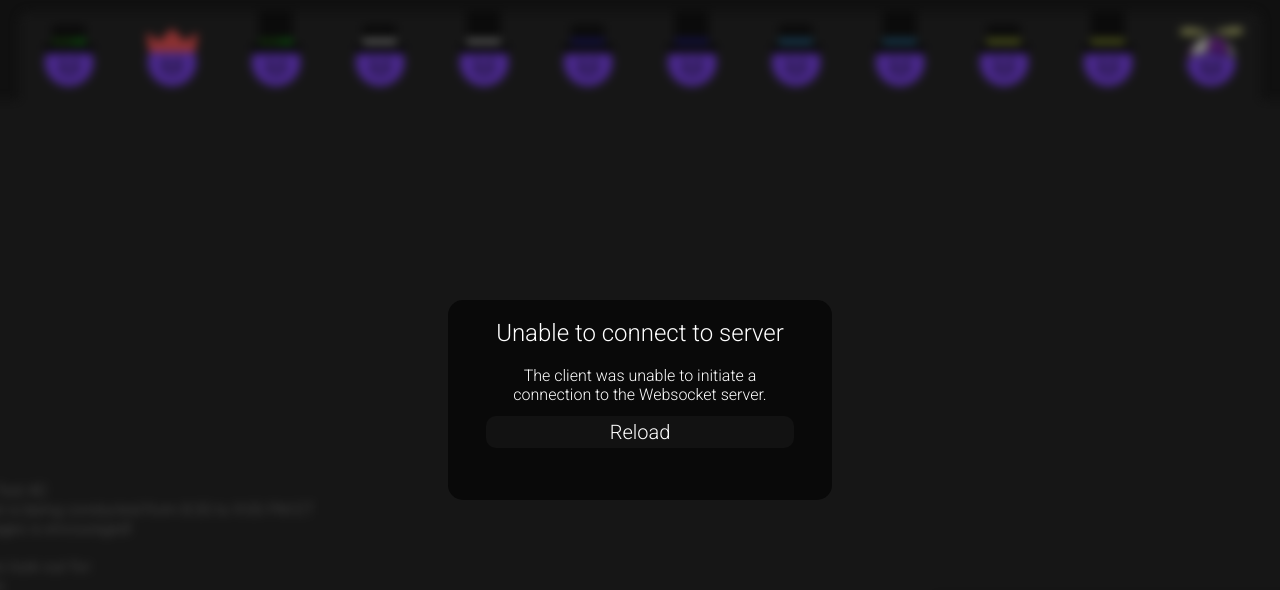
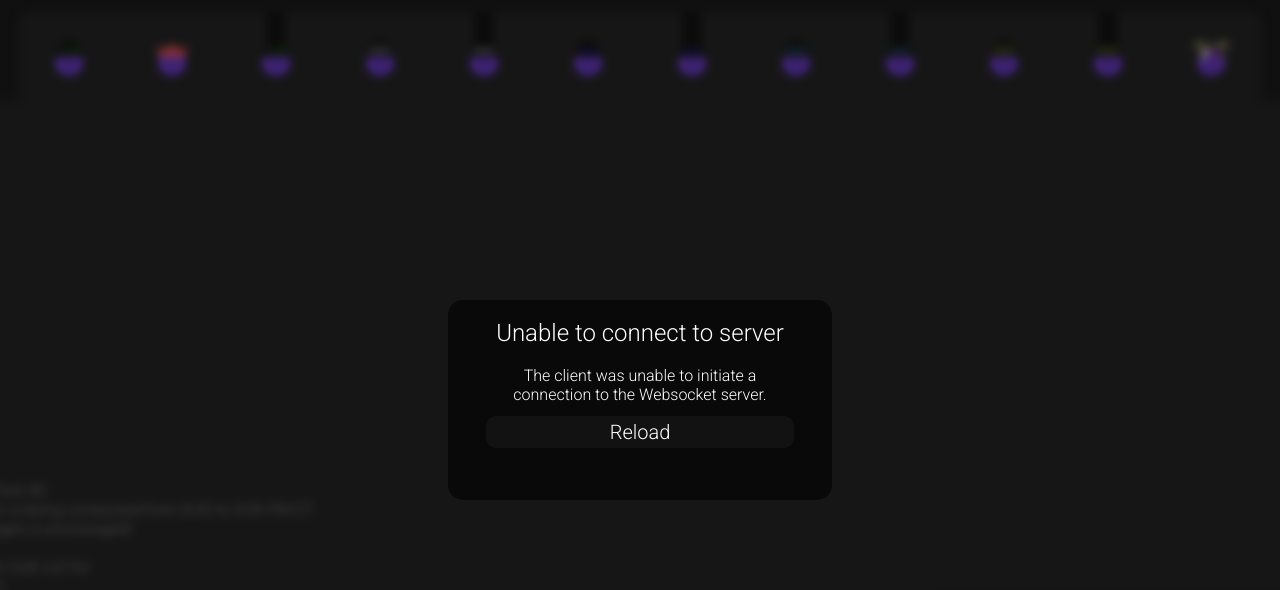
Before and after one commit to CanobalLabs/anolet_client, a website built with webpack: page public/index.html in a window 1280 px wide. Shown: the top 590 px of the page. Built offline with nearby package versions, Linux system fonts and the light colour scheme; no server answers.

Commit message:
Update chooser.scss

```diff
--- a/src/scss/chooser.scss
+++ b/src/scss/chooser.scss
@@ -9,7 +9,7 @@
 .choose-image {
   width: inherit;
   height: inherit;
-  transform: scale(1.8);
+  /* transform: scale(1.8);*/
   cursor: pointer;
   transition: opacity 0.5s ease;
   opacity: 0.5;
```
